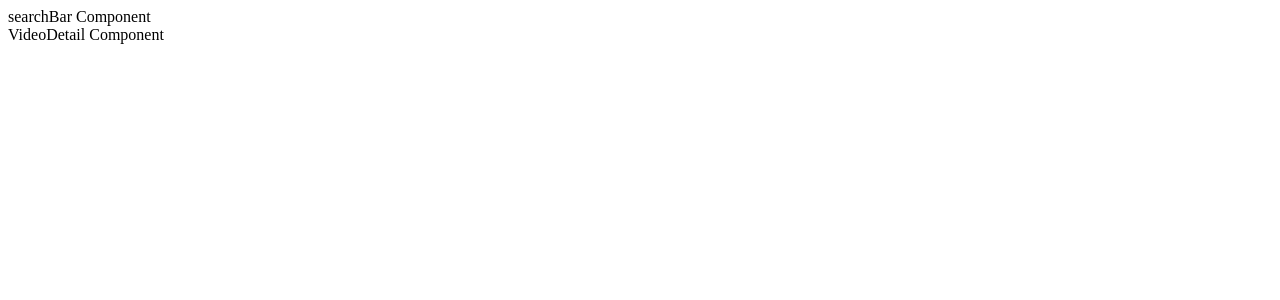
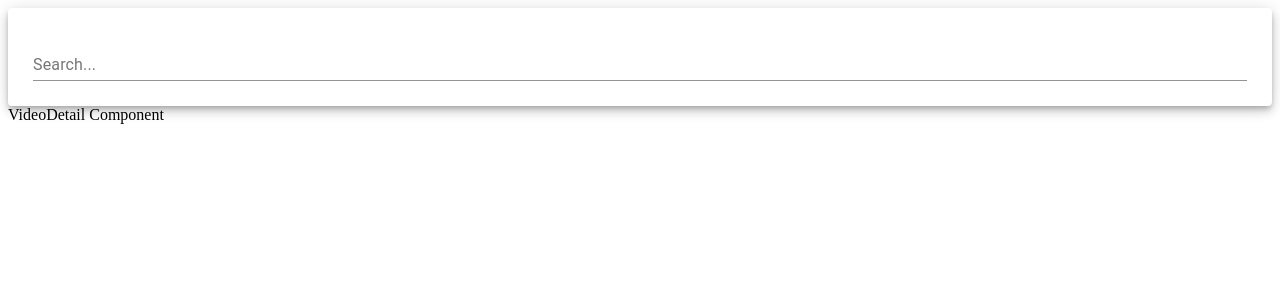
Before and after one commit to Kanamomoruru/React-youtube, a React (Create React App) app: page / in a window 1280 px wide. Shown: the top 300 px of the page. Built offline with nearby package versions, Linux system fonts and the light colour scheme.

Commit message:
add textfield in SearchBar.js

```diff
--- a/src/components/SearchBar.js
+++ b/src/components/SearchBar.js
@@ -1,4 +1,6 @@
 import React from 'react';
+
+import { Paper, TextField } from '@material-ui/core';
 
 class SearchBar extends React.Component {
     state = {
@@ -7,7 +9,11 @@
 
     render(){
         return(
-            <div>searchBar Component</div>
+            <Paper elevation={6}style={{ padding: '25px' }}>
+                <form>
+                    <TextField fullWidth label="Search..."></TextField>
+                </form>
+            </Paper>
         )
     }
 }
```
